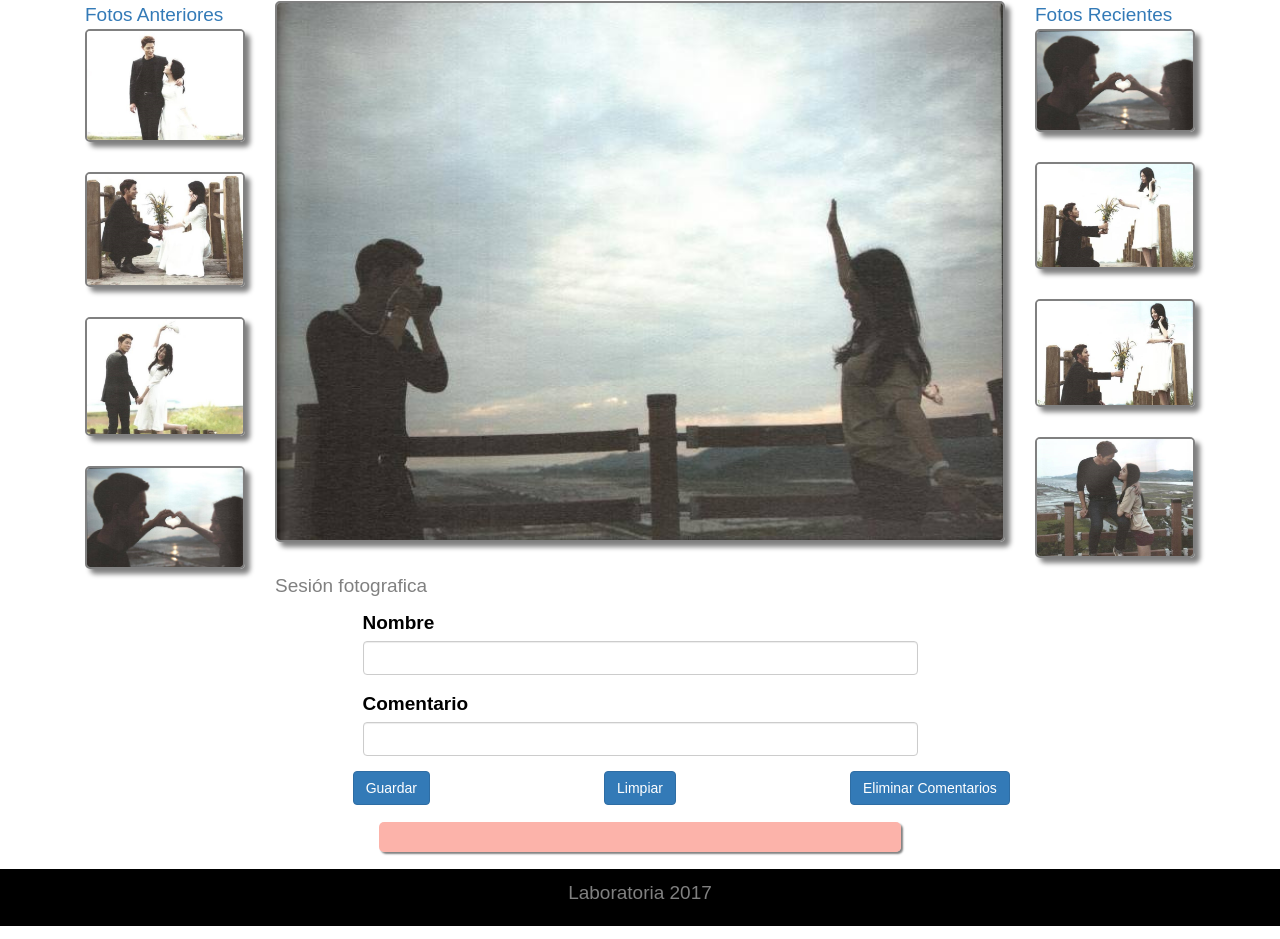
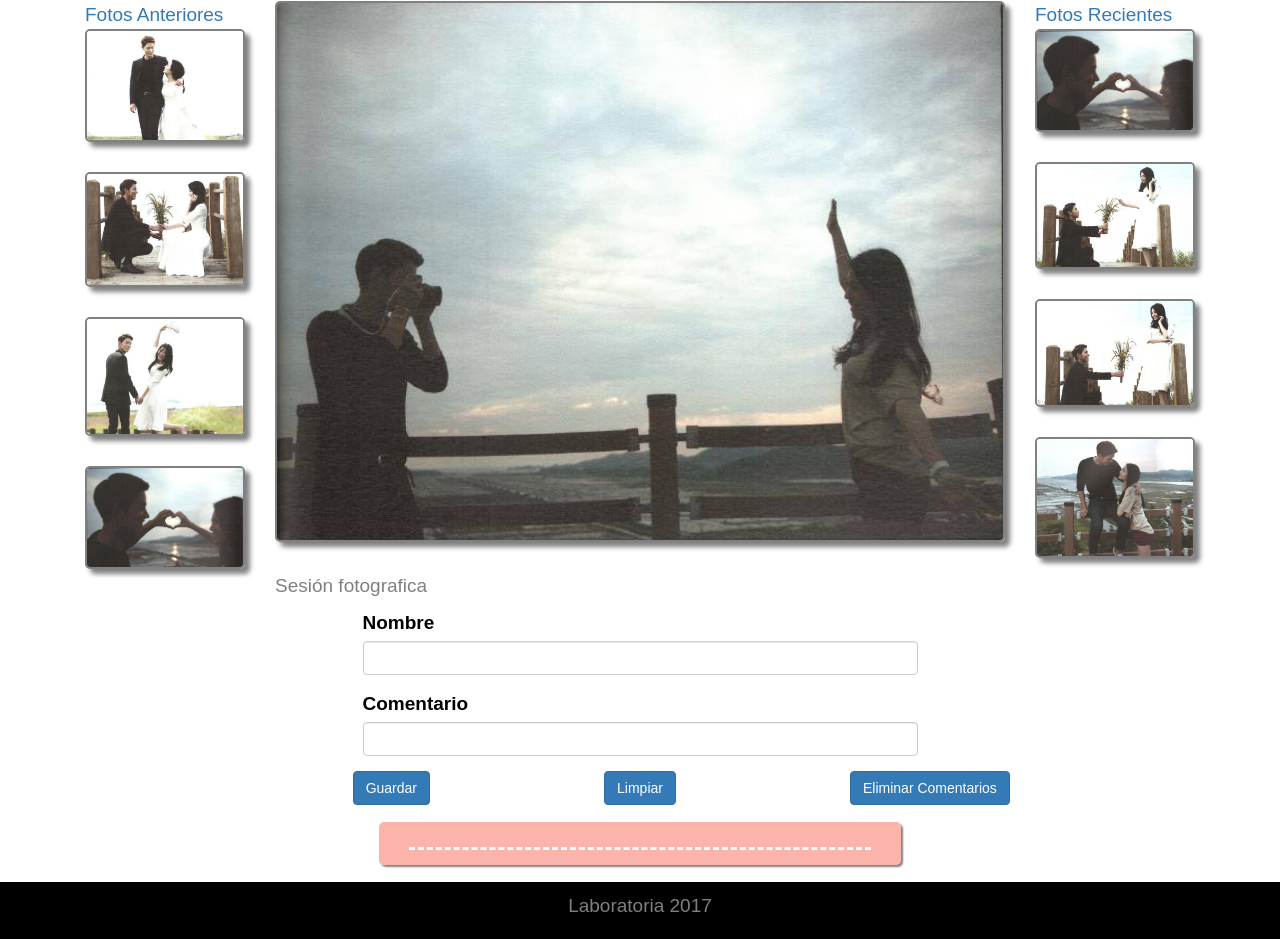
Before and after one commit to KelyKley/Fotolog-Ev, a plain HTML site: page index.html in a window 1280 px wide. Shown: the part 185-1124 px from the top of the page. Drawn offline with nearby package versions, Linux system fonts and the light colour scheme; a script that the page names is missing; a web font is replaced by a local one.

Commit message:
Ejercicio evaluado

```diff
--- a/css/main.css
+++ b/css/main.css
@@ -107,3 +107,8 @@ li a:hover {
   padding: 5px 30px;
   margin: 3%;
 }
+
+h3{
+  border-bottom: dashed;
+  border-color: white;
+}
```
Also changed, not shown: js/main.js (+0 -23 lines).
